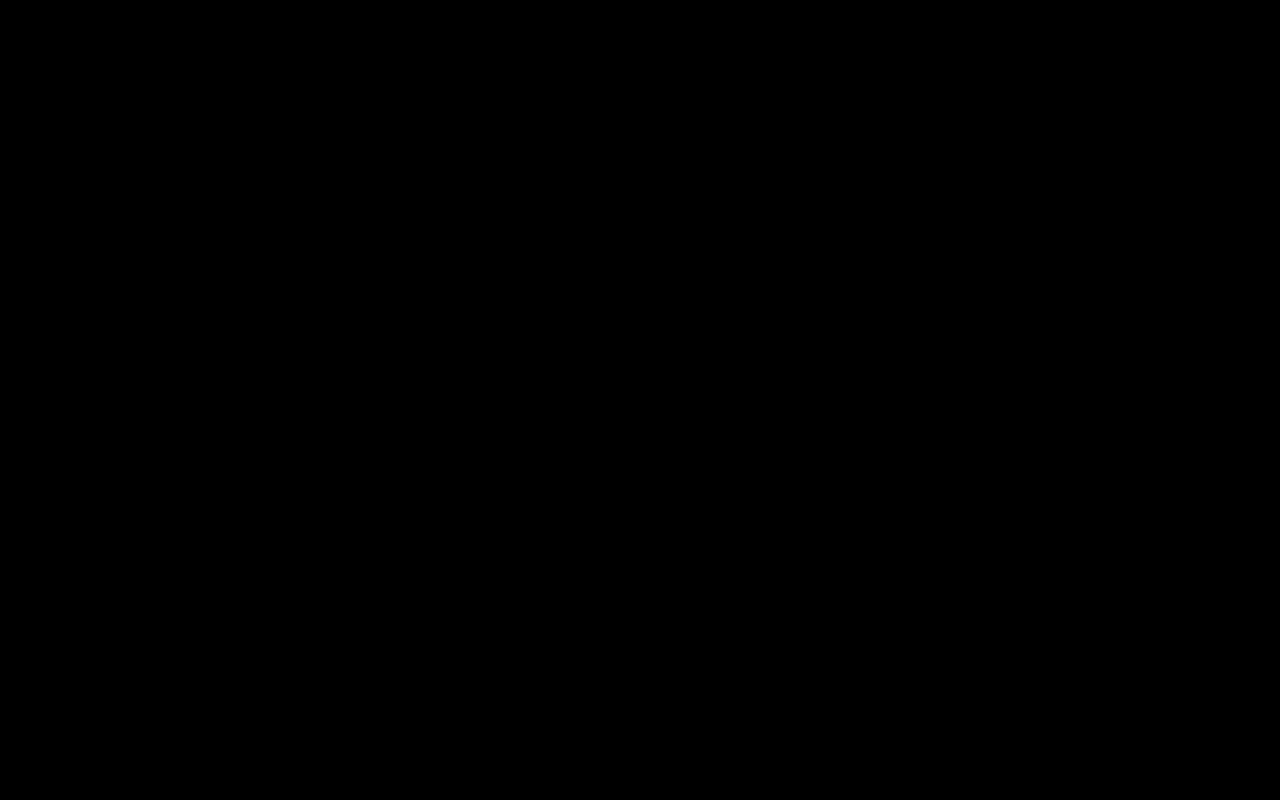
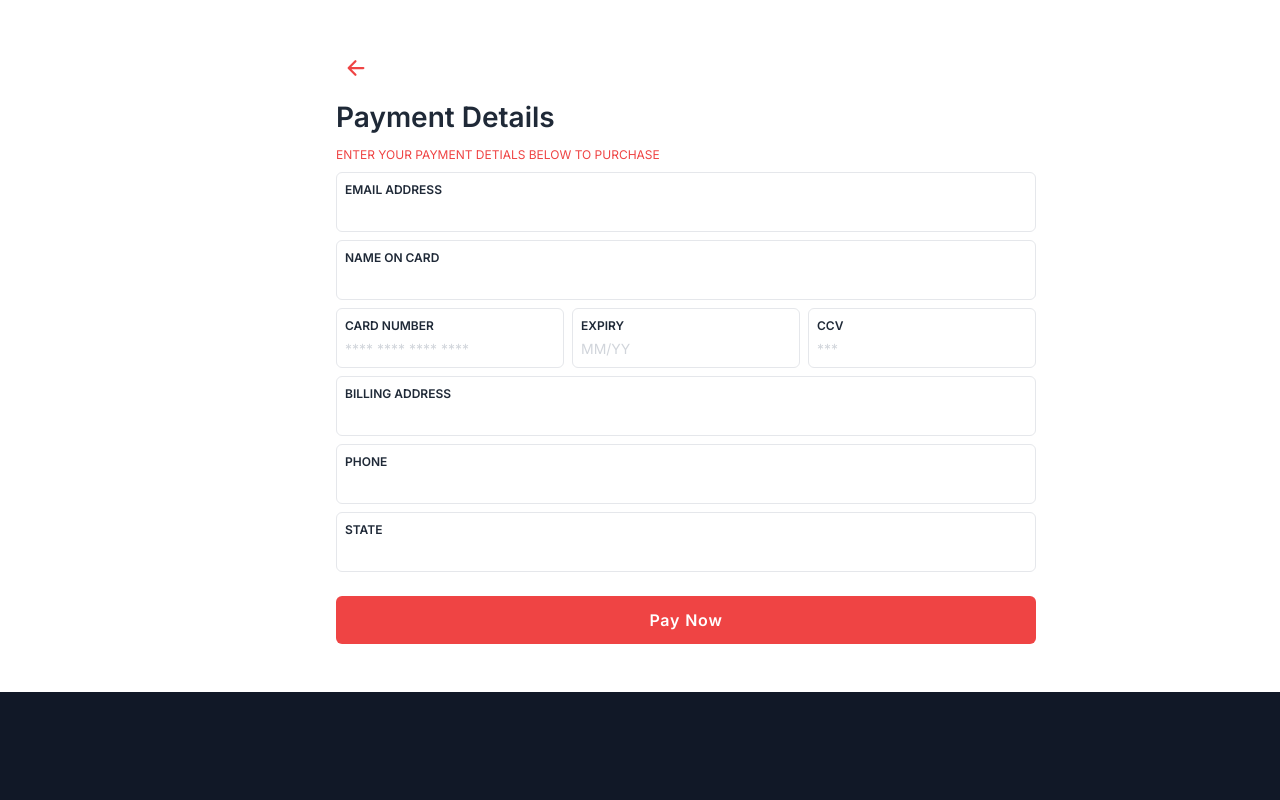
Before and after one commit to lmp95/cineverse, a Next.js app: page /payment in a window 1280 px wide. Before the commit this address had no page. Shown: the top 800 px of the page. Built offline with nearby package versions, Linux system fonts and the light colour scheme.

Commit message:
added payment form

```diff
--- a/package.json
+++ b/package.json
@@ -11,14 +11,17 @@
     "test:watch": "jest --watch"
   },
   "dependencies": {
+    "@hookform/resolvers": "^3.3.4",
     "@reduxjs/toolkit": "^2.2.1",
     "dayjs": "^1.11.10",
     "next": "14.1.0",
     "react": "^18",
     "react-dom": "^18",
+    "react-hook-form": "^7.50.1",
     "react-icons": "^5.0.1",
     "react-redux": "^9.1.0",
-    "swiper": "^11.0.6"
+    "swiper": "^11.0.6",
+    "zod": "^3.22.4"
   },
   "devDependencies": {
     "@testing-library/jest-dom": "^6.4.2",
--- /dev/null
+++ b/src/app/payment/page.tsx
@@ -0,0 +1,53 @@
+"use client"
+
+import FilledButton from "@/components/common/FilledButton"
+import IconButton from "@/components/common/IconButton"
+import Inputfield from "@/components/common/Inputfield"
+import Typography from "@/components/common/Typography"
+import { useRouter } from "next/navigation"
+import { IoArrowBack } from "react-icons/io5"
+
+function Payment() {
+	const router = useRouter()
+
+	return (
+		<div className="flex flex-row gap-x-4 bg-white p-12 items-start">
+			<div className="flex flex-1 mx-72 flex-col gap-2">
+				<IconButton
+					onClick={() => router.back()}
+					className="hover:text-gray-600 p-0 py-2 duration-200 text-red-500 self-start"
+					icon={<IoArrowBack size={24} />}
+				/>
+				<Typography variant="heading2" bold>
+					Payment Details
+				</Typography>
+				<Typography variant="small" uppercase className="text-red-500">
+					Enter your payment detials below to purchase
+				</Typography>
+				<Inputfield label="Email address" fullWidth />
+				<Inputfield label="Name on card" fullWidth />
+				<div className="flex flex-row gap-2">
+					<Inputfield
+						className="flex-1"
+						label="Card Number"
+						fullWidth
+						placeholder="**** **** **** ****"
+					/>
+					<Inputfield className="w-[120px]" label="Expiry" placeholder="MM/YY" />
+					<Inputfield className="w-[120px]" label="CCV" placeholder="***" />
+				</div>
+				<Inputfield label="Billing address" fullWidth />
+				<Inputfield label="Phone" fullWidth />
+				<Inputfield label="State" fullWidth />
+				<FilledButton variant="primary">Pay Now</FilledButton>
+			</div>
+			<div className="flex-[0.5]">
+				<Typography variant="title" bold>
+					Ticket Summary
+				</Typography>
+			</div>
+		</div>
+	)
+}
+
+export default Payment
--- a/src/components/common/FilledButton.tsx
+++ b/src/components/common/FilledButton.tsx
@@ -15,6 +15,7 @@ function FilledButton({ variant = "default", ...props }: FilledButtonProps) {
 	return (
 		<button
 			type="button"
+			{...props}
 			className={`w-full tracking-wider font-semibold mt-4 rounded-md ${bgColor} text-white p-3`}>
 			{props.children}
 		</button>
--- /dev/null
+++ b/src/components/common/Inputfield.tsx
@@ -0,0 +1,35 @@
+import { InputHTMLAttributes } from "react"
+
+import Typography from "./Typography"
+
+function Inputfield({
+	label,
+	placeholder,
+	className,
+	fullWidth = false,
+	type = "text",
+}: InputfieldProps) {
+	return (
+		<div
+			className={`flex focus-within:border-red-200 flex-col border-[1px] p-2 rounded-md ${fullWidth ? "w-full" : "w-auto"} ${className}`}>
+			<Typography variant="small" uppercase bold className="text-black">
+				{label}
+			</Typography>
+			<input
+				className="mt-1 placeholder-gray-300 bg-transparent focus:ring-0 focus:outline-none text-black text-sm"
+				type={type}
+				placeholder={placeholder}
+			/>
+		</div>
+	)
+}
+
+export default Inputfield
+
+interface InputfieldProps {
+	label: string
+	type?: InputHTMLAttributes<HTMLInputElement>["type"]
+	fullWidth?: boolean
+	className?: InputHTMLAttributes<HTMLInputElement>["className"]
+	placeholder?: string
+}
--- a/src/components/movieDetail/cart.tsx
+++ b/src/components/movieDetail/cart.tsx
@@ -1,6 +1,7 @@
 import { IMovie } from "@/interfaces/movie.interface"
 import { getTicketState } from "@/redux/cart"
 import Image from "next/image"
+import { useRouter } from "next/navigation"
 import {
 	MdCalendarToday,
 	MdOutlineAccessTime,
@@ -56,6 +57,7 @@ export function RowData({
 
 function TicketCart({ movieDetail }: { movieDetail: IMovie }) {
 	const ticketPrice = 5.99
+	const router = useRouter()
 	const { seats, date, time } = useSelector(getTicketState)
 	const { name, path } = movieDetail
 
@@ -121,7 +123,9 @@ function TicketCart({ movieDetail }: { movieDetail: IMovie }) {
 			<div className="bg-white relative p-4 rounded-xl border-t-gray-600 border-dashed border-t-[1px]">
 				<div className="absolute -top-[18px] -left-[8px] bg-black -ml-[16px] w-[36px] h-[36px] rounded-full"></div>
 				<div className="absolute -top-[18px] -right-[8px] bg-black -mr-[16px] w-[36px] h-[36px] rounded-full"></div>
-				<FilledButton variant="primary">Checkout</FilledButton>
+				<FilledButton onClick={() => router.push("/payment")} variant="primary">
+					Checkout
+				</FilledButton>
 			</div>
 		</div>
 	)
```
Also changed, not shown: 1 other file (tests, documents, lock files or other folders).
